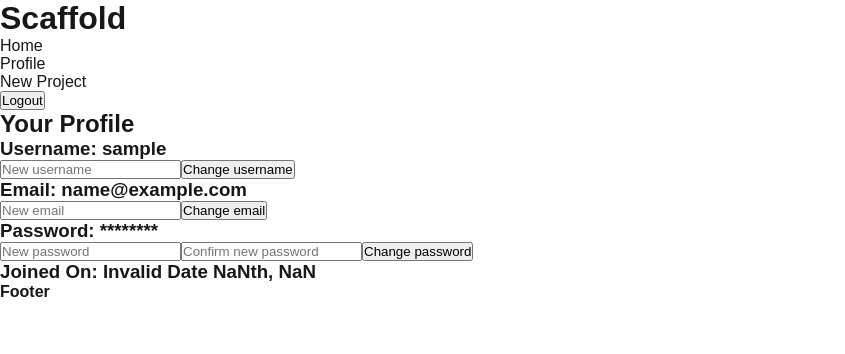
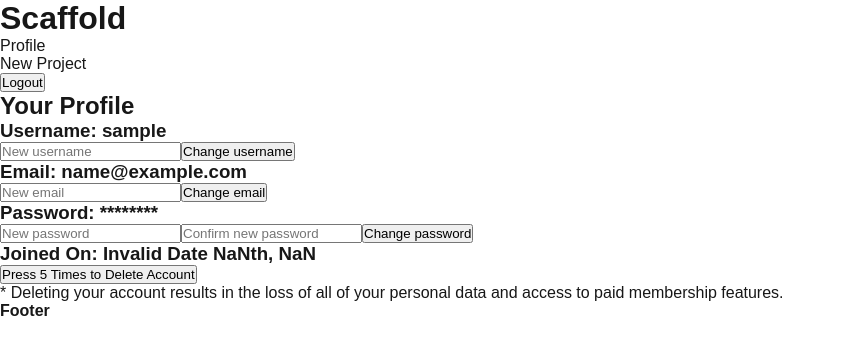
Before and after one commit to JBassard97/scaffold, a Next.js app: page /profile in a window 1280 px wide. Shown: the top 354 px of the page, without its empty margins (0-845 px from the left). Built offline with nearby package versions, Linux system fonts and the light colour scheme; sample sign-in values are in the browser's storage.

Commit message:
added a DeleteAccountButton component that works

```diff
--- /dev/null
+++ b/app/api/users/delete/route.ts
@@ -0,0 +1,27 @@
+// app/api/users/delete/route.ts
+
+import { NextResponse } from "next/server";
+import connectToDatabase from "@/lib/mongo";
+import User from "@/models/User";
+
+export async function POST(req: Request) {
+    try {
+        await connectToDatabase();
+        const { userId } = await req.json();
+
+        if (!userId) {
+            return NextResponse.json({ success: false, error: "User ID is required" }, { status: 400 });
+        }
+
+        const deletedUser = await User.findByIdAndDelete(userId);
+
+        if (!deletedUser) {
+            return NextResponse.json({ success: false, error: "User not found" }, { status: 404 });
+        }
+
+        return NextResponse.json({ success: true, message: "User deleted successfully" }, { status: 200 });
+    } catch (error) {
+        console.error("Error deleting user:", error);
+        return NextResponse.json({ success: false, error: (error as Error).message }, { status: 500 });
+    }
+}
--- /dev/null
+++ b/app/components/DeleteAccountButton/DeleteAccountButton.tsx
@@ -0,0 +1,67 @@
+// components/DeleteAccountButton.tsx
+import { useState } from "react";
+
+interface DeleteAccountButtonProps {
+  userId: string;
+  onDeleteSuccess: () => void;
+}
+
+export const DeleteAccountButton = ({
+  userId,
+  onDeleteSuccess,
+}: DeleteAccountButtonProps) => {
+  const [pressCount, setPressCount] = useState(0);
+  const [loading, setLoading] = useState(false);
+  const [error, setError] = useState<string | null>(null);
+  const [success, setSuccess] = useState<boolean | null>(null);
+
+  const handleDeleteClick = async () => {
+    if (pressCount < 4) {
+      setPressCount((prevCount) => prevCount + 1);
+    } else {
+      setLoading(true);
+      setError(null);
+      setSuccess(null);
+
+      try {
+        const response = await fetch(`/api/users/delete`, {
+          method: "POST",
+          headers: {
+            "Content-Type": "application/json",
+          },
+          body: JSON.stringify({ userId }),
+        });
+
+        const data = await response.json();
+
+        if (!response.ok) {
+          throw new Error(data.error || "Failed to delete user");
+        }
+
+        setSuccess(true);
+        onDeleteSuccess(); // Notify parent component of the successful deletion
+      } catch (err) {
+        setError(err instanceof Error ? err.message : "Something went wrong");
+      } finally {
+        setLoading(false);
+      }
+    }
+  };
+
+  return (
+    <div>
+      <button onClick={handleDeleteClick} disabled={loading}>
+        {loading
+          ? "Deleting..."
+          : `Press ${5 - pressCount} Times to Delete Account`}
+      </button>
+      <p>
+        * Deleting your account results in the loss of all of your personal data
+        and access to paid membership features.
+      </p>
+
+      {error && <p>{error}</p>}
+      {success && <p>User deleted successfully!</p>}
+    </div>
+  );
+};
--- a/app/components/NavBar/NavBar.tsx
+++ b/app/components/NavBar/NavBar.tsx
@@ -28,9 +28,9 @@ export default function NavBar() {
   return (
     <nav>
       <ul>
-        <li>
+        {/* <li>
           <Link href="/">Home</Link>
-        </li>
+        </li> */}
         {loggedIn ? (
           <>
             <li>
--- a/app/profile/page.tsx
+++ b/app/profile/page.tsx
@@ -8,8 +8,9 @@ import { User } from "@/types";
 import { ChangeUsernameForm } from "../components/ChangeUsernameForm/ChangeUsernameForm";
 import { ChangeEmailForm } from "../components/ChangeEmailForm/ChangeEmailForm";
 import { ChangePasswordForm } from "../components/ChangePasswordForm/ChangePasswordForm";
+import { DeleteAccountButton } from "../components/DeleteAccountButton/DeleteAccountButton";
 
-export default function HomePage() {
+export default function Profile() {
   const [loggedIn, setLoggedIn] = useState(false);
   const [userData, setUserData] = useState<User | null>(null);
   const router = useRouter(); // Use useRouter hook
@@ -47,6 +48,16 @@ export default function HomePage() {
           {userData.createdAt !== userData.updatedAt && (
             <h3>Profile Updated On: {formatDate(userData.updatedAt)}</h3>
           )}
+          <DeleteAccountButton
+            userId={userData._id}
+            onDeleteSuccess={() => {
+              localStorage.setItem("loggedIn", "false");
+              localStorage.removeItem("token");
+              localStorage.removeItem("user");
+              setLoggedIn(false);
+              router.push("/"); // Redirect to home page after successful deletion
+            }}
+          />
         </div>
       )}
     </div>
```
